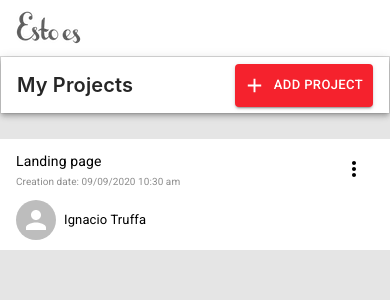
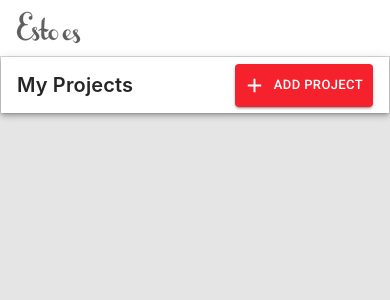
Before and after one commit to BarrientosGa/toDoChallenge, a React (Create React App) app: page / in a window 390 px wide. Shown: the top 300 px of the page. Built offline with nearby package versions, Linux system fonts and the light colour scheme.

Commit message:
se arreglo frame en mobile

```diff
--- a/src/components/ToDo/LayoutForm/Form/Form.js
+++ b/src/components/ToDo/LayoutForm/Form/Form.js
@@ -40,8 +40,8 @@ const Form = () => {
 
   return (
     <>
-      <Paper elevation={3}>
-        <Container sx={{ background: '#ffffff', padding: '20px', marginTop: '25px' }}>
+      <Paper elevation={3} variant="outlined" className={classes.paper}>
+        <Container sx={{ background: '#ffffff', padding: '20px', marginTop: '25px'}}>
           <Box component='form' onSubmit={handleSubmit}>
             <TextField
               className={classes.textField}
--- a/src/components/ToDo/LayoutForm/styles/formStyles.js
+++ b/src/components/ToDo/LayoutForm/styles/formStyles.js
@@ -1,9 +1,18 @@
 import { makeStyles } from "@mui/styles";
 
-export const useStyles = makeStyles({
+export const useStyles = makeStyles((theme) => ({
+    paper: {
+        [theme.breakpoints.up('md')]: {
+            width: '50%',
+            margin: '25px auto'
+        },
+        [theme.breakpoints.down('lg')]: {
+            marginTop:'25px'
+        }
+    },
     textField: {
         '& .css-1wc848c-MuiFormHelperText-root': {
             color: '#d32f2f'
         }
     }
-})
+}))
--- a/src/components/ToDo/LayoutTable/Table/FrameMobile/FrameMobile.js
+++ b/src/components/ToDo/LayoutTable/Table/FrameMobile/FrameMobile.js
@@ -1,34 +1,40 @@
 import React from 'react'
-import { Avatar, Container, Grid, Typography} from '@mui/material'
+import { Avatar, Box, Container, Grid, Typography } from '@mui/material'
 import MenuOptions from '../MenuOptions/MenuOptions';
 import { useStyles } from '../../styles/frameMobileStyles'
+import { useSelector } from 'react-redux';
 
 const FrameMobile = () => {
 
     const classes = useStyles()
+    const { array } = useSelector(state => state.toDo)
 
     return (
+        <Box sx={{ marginTop: '25px', }}>
+            {array.map(({ id,projectName, date, assignedTo }) => (
                 <Container className={classes.container}>
                     <Grid item container xs={12} >
                         <Grid item className={classes.itemColumn}>
                             <Typography variant='subtitle1'>
-                        Landing page
+                                {projectName}
                             </Typography>
                             <Typography variant='subtitle2'>
-                        Creation date: 09/09/2020 10:30 am
+                                Creation date: {date}
                             </Typography>
                         </Grid>
                         <Grid item>
-                    <MenuOptions />
+                            <MenuOptions id={id} />
                         </Grid>
                     </Grid>
                     <Grid item container xs={12} alignItems='center' sx={{ marginTop: '10px' }}>
                         <Avatar />
                         <Typography className={classes.typography}>
-                    Ignacio Truffa
+                            {assignedTo}
                         </Typography>
                     </Grid>
                 </Container>
+            ))}
+        </Box>
     )
 }
 
--- a/src/components/ToDo/LayoutTable/styles/frameMobileStyles.js
+++ b/src/components/ToDo/LayoutTable/styles/frameMobileStyles.js
@@ -3,7 +3,6 @@ import { makeStyles } from "@mui/styles";
 export const useStyles = makeStyles({
     container: {
         '&.MuiContainer-root': {
-            marginTop: '25px',
             background: '#ffffff',
             paddingTop: '10px',
             paddingBottom: '10px'
```
Lines whose indentation alone changed are shown as unchanged.
